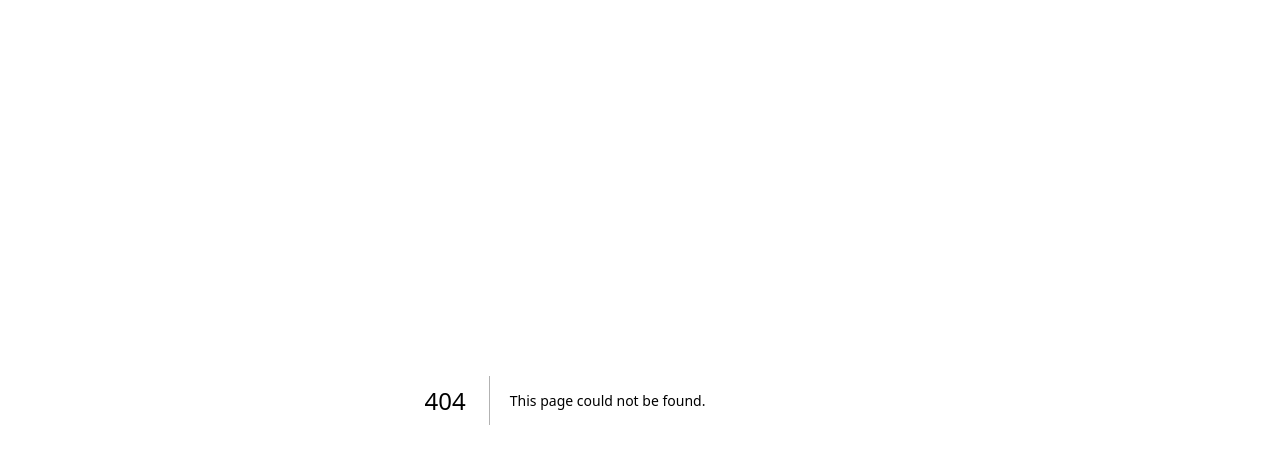
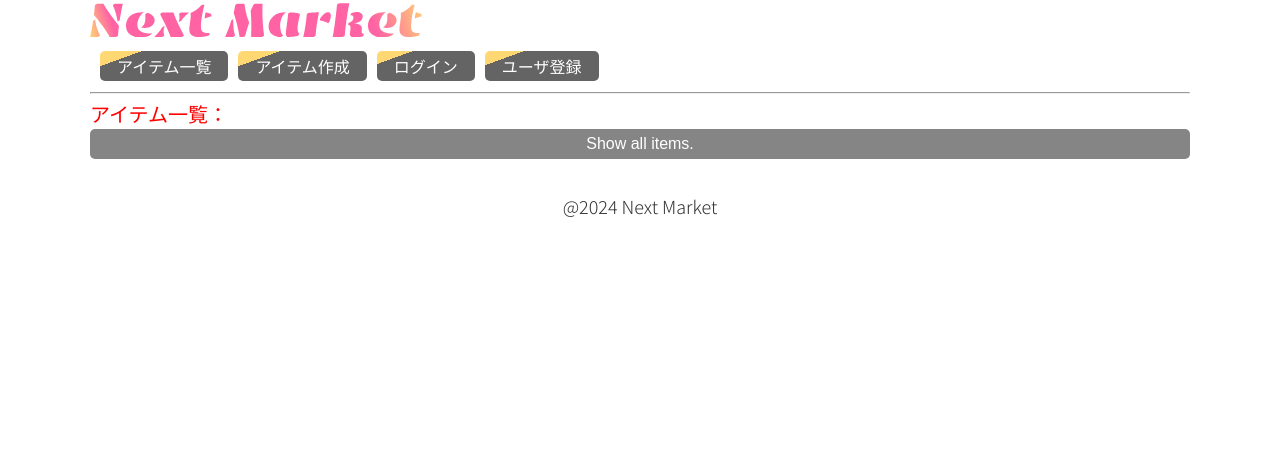
Before and after one commit to ehorita241130/next-market, a Next.js app: page /item/readall in a window 1280 px wide. Before the commit this address had no page. Shown: the top 464 px of the page. Built offline with nearby package versions, Linux system fonts and the light colour scheme.

Commit message:
Mdf of app/api/item/page.js etc.

```diff
--- a/app/components/header.js
+++ b/app/components/header.js
@@ -8,7 +8,7 @@ function Header(){
       <Image src="/header.svg" width={332} height={37} alt="header-image" priority/>
       <p></p>
       <ul>
-        <li><Link href="/">アイテム一覧</Link></li>
+        <li><Link href="/item/readall">アイテム一覧</Link></li>
         <li><Link href="/item/create">アイテム作成</Link></li>
         <li><Link href="/user/login">ログイン</Link></li>
         <li><Link href="/user/register">ユーザ登録</Link></li>
--- /dev/null
+++ b/app/item/readall/page.js
@@ -0,0 +1,166 @@
+//堀
+//######################################################################
+// File: "page.js".
+// On nepi40 : (*home-common="/cygdrive/g/home2/"):
+// (concat *home-common
+//   "pnotes/Miyoshi_Aki_A3570/P5613/next-market/app/"
+//   "page.js")
+// By Horita.
+// On (2024 Nov 30).
+//######################################################################
+'use client'
+//**********************************************************************
+//This is a server component.
+const trcLev = 1;
+//const trcLev = 2;
+const mode = 0;
+//%%%%%%%%%%%%%%%%%%%%%%%%%%%%%%%%%%%%%%%%%%%%%%%%%%%%%%%%%%%%%%%%%%%%%%
+import Link from 'next/link';//Added
+import Image from 'next/image';//Added
+import Header from '../../components/header';//Added
+import Footer from '../../components/footer';//Added
+//%%%%%%%%%%%%%%%%%%%%%%%%%%%%%%%%%%%%%%%%%%%%%%%%%%%%%%%%%%%%%%%%%%%%%%
+const url = 'http://localhost:3000/api/item/readall';
+const path = 'app/item/readall/page';//Added
+//%%%%%%%%%%%%%%%%%%%%%%%%%%%%%%%%%%%%%%%%%%%%%%%%%%%%%%%%%%%%%%%%%%%%%%
+async function getAllItems(){
+  const response = await fetch(url);
+  {cache: "no-store"};//Added
+  const jsonData = await response.json();
+  if( trcLev >= 2 ){
+    console.log(`-- ${path}.getAllItems()#1:jsonData=`);
+    console.dir(jsonData);//Tracing
+  }
+  return jsonData;//Added
+}//Added
+//%%%%%%%%%%%%%%%%%%%%%%%%%%%%%%%%%%%%%%%%%%%%%%%%%%%%%%%%%%%%%%%%%%%%%%
+//**********************************************************************
+//v This works for [npm run dev], but does NOT for [npm run start]
+async function ReadAllItems(){//<1
+  //console.log(`-- ${path}.ReadAllItems()#1:called.`);
+  let items = await getAllItems();
+  let message = items.message;
+  let items1 = items.allItems;
+  if( trcLev >= 2 ){
+    console.log(`-- ${path}.ReadAllItems()#1:items1=`);
+    console.dir(items1);
+  }
+  //let items1 = undefined;//Dummy
+  if( items1 === undefined ){
+    return (
+      //======================================================================
+      <>
+        <h3>Some errors in {`${path}.ReadAllItems()`}</h3>
+      </>
+      //======================================================================
+    );
+  }
+  let lgt1 = items1.length;
+  console.log(`-- ${path}.ReadAllItems()#1:lgt1=${lgt1}`);
+  //======================================================================
+  return (//<2
+    //======================================================================
+    <>
+      <Header/>
+      <h3 style={{color:'red'}}>こんにちは． アイテム一覧：</h3>
+      <p style={{color:'blue'}}>Message：{message}</p>
+      <p>{`Count of items：${lgt1}`}</p>
+      <hr/>
+      {
+        (() => {//<4<5
+          let rtn = [];
+          for(let k=0; k < lgt1; ++k){//______________________________BGN <LOOP.1>
+            let item1 = items1[k];
+            let id1 = item1._id;
+            let link1 = `/item/readsingle/${id1}`;
+            //console.log('link1='); console.dir(link1);
+            let title1 = item1.title;
+            let description = item1.description;
+            let description1 = description.substr(0,60)+' ....';//Mdf
+            let email1 = item1.email;
+            let price1 = item1.price;
+            let image1 = item1.image;
+            if( image1.substr(0,1) !== '/' ){
+              image1 = '/' + image1;
+            }
+            rtn.push(
+              <div key={k+1}>
+                <p>#{k+1}，Id：{id1}</p>
+                <p>Title：{title1}，Price：{price1}円，Email：{email1}</p>
+                <p>Link：<Link href={`${link1}`}>{id1}</Link></p>
+                <p>Description：{description1}</p>
+                <p>Image：{`"${image1}"`}</p>
+                <p><Image src={image1} width={150} height={100} alt='item-image' priority/></p>
+                <hr/>
+              </div>
+            );
+          }//_________________________________________________________END <LOOP.1>
+          return rtn;
+        })()//5>4>
+      }
+      <h3 style={{color:'red'}}>さようなら</h3>
+      <Footer/>
+    </>
+    //======================================================================
+  );//2>
+  //======================================================================
+}//1>
+//**********************************************************************
+//v This WORKS for for [npm run start]
+function Page(){//<1
+  //======================================================================
+  async function handleSubmit(evt){//<2
+    evt.preventDefault()
+    const response = await fetch(url);
+    let items = await getAllItems();
+    let message = items.message;
+    let items1 = items.allItems;
+    let lgt1 = items1.length;
+    if( mode === 1 ){
+      alert(`-- ${path}.handleSubmit()#1:lgt1=${lgt1}.`);
+    }
+    let elmData = document.getElementById('data');
+    let htmlText = '';
+    //----------------------------------------------------------------------
+    for(let k=0; k < lgt1; ++k){//______________________________BGN <LOOP.1>
+      let item1 = items1[k];
+      let id1 = item1._id;
+      let link1 = `/item/readsingle/${id1}`;
+      //console.log('link1='); console.dir(link1);
+      let title1 = item1.title;
+      let description = item1.description;
+      let description1 = description.substr(0,60)+' ....';//Mdf
+      let email1 = item1.email;
+      let price1 = item1.price;
+      let image1 = item1.image;
+      if( image1.substr(0,1) !== '/' ){
+        image1 = '/' + image1;
+      }
+      htmlText +=
+        `<div key=${k+1}>\n`+
+          `<p>#${k+1}，Id：${id1}，<a href=${link1}>Link for details</a></p>\n`+
+          `<p>Title：${title1}，Price：${price1}円，Email：${email1}</p>\n`+
+          `<p>Description：${description1}</p>\n`+
+          `<p>Image："${image1}"</p>\n`+
+          `<p><Image src=${image1} width=150 height=100 alt='item-image' priority/></p>\n`+
+          `<hr/>\n`+
+        `</div>\n`;
+    }//_________________________________________________________END <LOOP.1>
+    elmData.innerHTML = htmlText;//New
+  }//2>
+  //======================================================================
+  return (
+    <>
+      <Header/>
+      <h3 style={{color:'red'}}>アイテム一覧：</h3>
+      <form onSubmit={handleSubmit}>
+        <button >Show all items.</button>
+      </form>
+      <div id='data'></div>
+      <Footer/>
+    </>
+  );
+}//1>
+//%%%%%%%%%%%%%%%%%%%%%%%%%%%%%%%%%%%%%%%%%%%%%%%%%%%%%%%%%%%%%%%%%%%%%%
+export default Page;//For [npm run start]
+//export default ReadAllItems;//For [npm run dev]
```
Also changed, not shown: app/page.js (+22 -100 lines).
